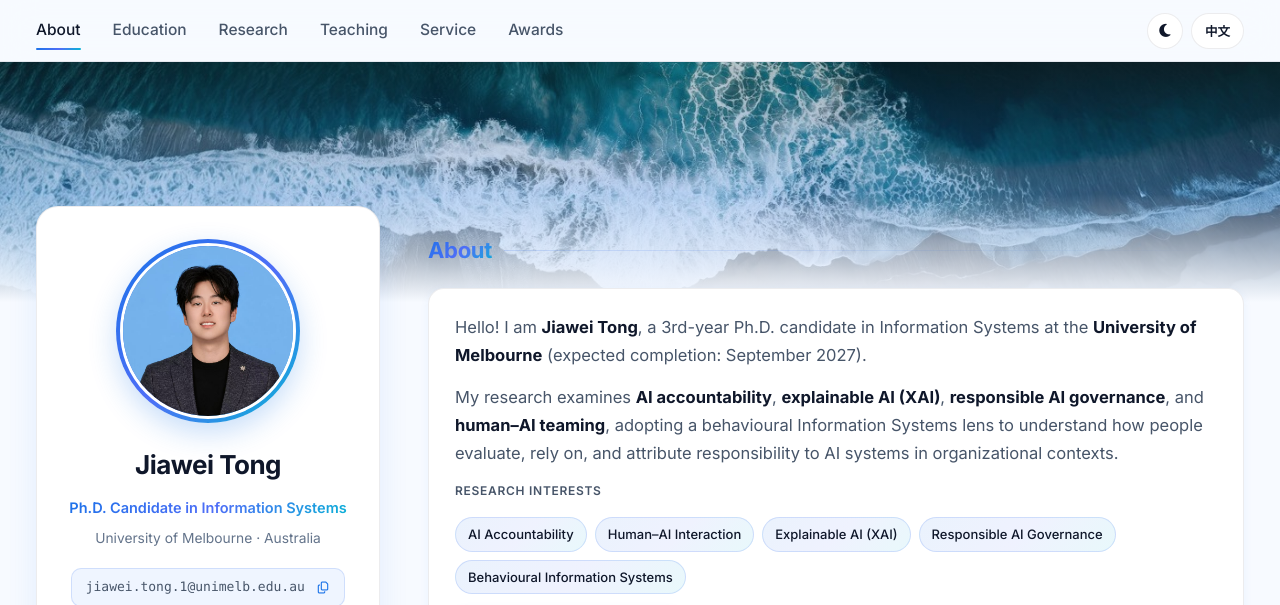
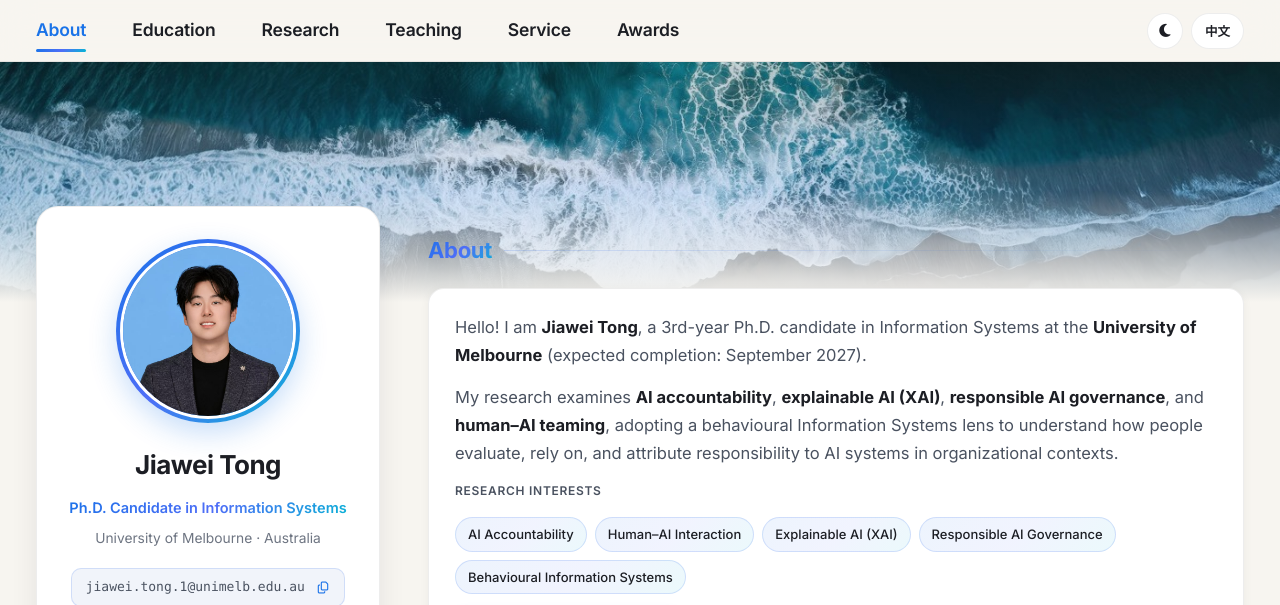
Before and after one commit to IS-jiawei-tong/is-jiawei-tong.github.io, a plain HTML site: page index.html in a window 1280 px wide. Shown: the top 605 px of the page. Drawn offline with Linux system fonts and the light colour scheme; some icons are missing.

Commit message:
style: warm cream canvas, softer dark mode, bolder wider navbar

```diff
--- a/assets/css/style.css
+++ b/assets/css/style.css
@@ -4,23 +4,23 @@
    ========================================================================== */
 
 :root {
-  --bg: #f7faff;
+  --bg: #f7f5f0;
   --surface: #ffffff;
-  --surface-subtle: #eff5ff;
-  --surface-nav: rgba(247, 250, 255, 0.82);
-  --text: #0f172a;
-  --text-secondary: #475569;
-  --text-muted: #64748b;
+  --surface-subtle: #f1f4fa;
+  --surface-nav: rgba(247, 245, 240, 0.88);
+  --text: #1c1e24;
+  --text-secondary: #4a5260;
+  --text-muted: #6e7582;
   --accent: #1a73e8;
   --accent-strong: #1557b0;
   --accent-soft: rgba(26, 115, 232, 0.1);
   --accent-border: rgba(37, 99, 235, 0.16);
-  --border: rgba(15, 23, 42, 0.08);
-  --shadow-sm: 0 2px 10px rgba(26, 115, 232, 0.06);
-  --shadow-md: 0 10px 30px rgba(26, 115, 232, 0.1);
+  --border: rgba(28, 30, 36, 0.08);
+  --shadow-sm: 0 2px 10px rgba(28, 30, 36, 0.05);
+  --shadow-md: 0 10px 28px rgba(28, 30, 36, 0.08);
   --gemini-gradient: linear-gradient(135deg, #1a73e8 0%, #4f6ef7 52%, #06b6d4 100%);
-  --gemini-gradient-soft: linear-gradient(135deg, rgba(26, 115, 232, 0.09) 0%, rgba(79, 110, 247, 0.09) 52%, rgba(6, 182, 212, 0.09) 100%);
-  --hero-scrim: linear-gradient(180deg, rgba(15, 23, 42, 0.22) 0%, rgba(26, 115, 232, 0.26) 55%, #f7faff 100%);
+  --gemini-gradient-soft: linear-gradient(135deg, rgba(26, 115, 232, 0.08) 0%, rgba(79, 110, 247, 0.08) 52%, rgba(6, 182, 212, 0.08) 100%);
+  --hero-scrim: linear-gradient(180deg, rgba(24, 28, 38, 0.16) 0%, rgba(26, 115, 232, 0.18) 54%, #f7f5f0 100%);
   --badge-review-bg: rgba(79, 110, 247, 0.12);
   --badge-review-text: #3730a3;
   --badge-forthcoming-bg: rgba(6, 182, 212, 0.14);
@@ -28,23 +28,23 @@
 }
 
 [data-theme="dark"] {
-  --bg: #090e1a;
-  --surface: #111827;
-  --surface-subtle: #162033;
-  --surface-nav: rgba(9, 14, 26, 0.82);
-  --text: #f1f5f9;
-  --text-secondary: #cbd5e1;
-  --text-muted: #94a3b8;
-  --accent: #60a5fa;
-  --accent-strong: #93c5fd;
-  --accent-soft: rgba(96, 165, 250, 0.14);
-  --accent-border: rgba(96, 165, 250, 0.22);
-  --border: rgba(148, 163, 184, 0.14);
-  --shadow-sm: 0 4px 16px rgba(0, 0, 0, 0.35);
-  --shadow-md: 0 12px 36px rgba(0, 0, 0, 0.48);
+  --bg: #16181f;
+  --surface: #1f232e;
+  --surface-subtle: #262b38;
+  --surface-nav: rgba(22, 24, 31, 0.88);
+  --text: #eceef2;
+  --text-secondary: #c2c8d4;
+  --text-muted: #939ba9;
+  --accent: #6aa8ff;
+  --accent-strong: #9bc5ff;
+  --accent-soft: rgba(106, 168, 255, 0.15);
+  --accent-border: rgba(106, 168, 255, 0.24);
+  --border: rgba(236, 238, 242, 0.1);
+  --shadow-sm: 0 4px 16px rgba(0, 0, 0, 0.26);
+  --shadow-md: 0 12px 32px rgba(0, 0, 0, 0.36);
   --gemini-gradient: linear-gradient(135deg, #60a5fa 0%, #818cf8 52%, #22d3ee 100%);
   --gemini-gradient-soft: linear-gradient(135deg, rgba(96, 165, 250, 0.14) 0%, rgba(129, 140, 248, 0.14) 52%, rgba(34, 211, 238, 0.14) 100%);
-  --hero-scrim: linear-gradient(180deg, rgba(9, 14, 26, 0.35) 0%, rgba(29, 78, 216, 0.28) 55%, #090e1a 100%);
+  --hero-scrim: linear-gradient(180deg, rgba(22, 24, 31, 0.26) 0%, rgba(37, 99, 235, 0.2) 54%, #16181f 100%);
   --badge-review-bg: rgba(129, 140, 248, 0.2);
   --badge-review-text: #c7d2fe;
   --badge-forthcoming-bg: rgba(34, 211, 238, 0.18);
@@ -113,7 +113,7 @@ a:hover {
 .nav-links {
   display: flex;
   align-items: center;
-  gap: 32px;
+  gap: 46px;
   overflow-x: auto;
   scrollbar-width: none;
   -ms-overflow-style: none;
@@ -124,9 +124,10 @@ a:hover {
 }
 
 .nav-links a {
-  color: var(--text-secondary);
-  font-size: 15.5px;
-  font-weight: 500;
+  color: var(--text);
+  font-size: 17.5px;
+  font-weight: 600;
+  letter-spacing: -0.01em;
   white-space: nowrap;
   padding: 6px 0;
   position: relative;
@@ -138,7 +139,7 @@ a:hover {
   left: 0;
   right: 0;
   bottom: 0;
-  height: 2px;
+  height: 2.5px;
   border-radius: 2px;
   background: var(--gemini-gradient);
   transform: scaleX(0);
@@ -148,7 +149,7 @@ a:hover {
 
 .nav-links a:hover,
 .nav-links a.active {
-  color: var(--text);
+  color: var(--accent);
 }
 
 .nav-links a.active::after,
@@ -835,11 +836,11 @@ a:hover {
   }
 
   .nav-links {
-    gap: 16px;
+    gap: 20px;
   }
 
   .nav-links a {
-    font-size: 13.5px;
+    font-size: 14.5px;
   }
 
   .hero-banner {
```
